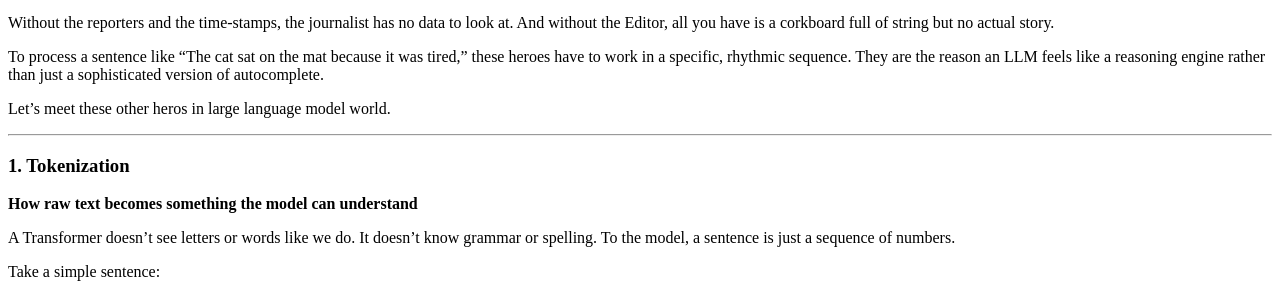
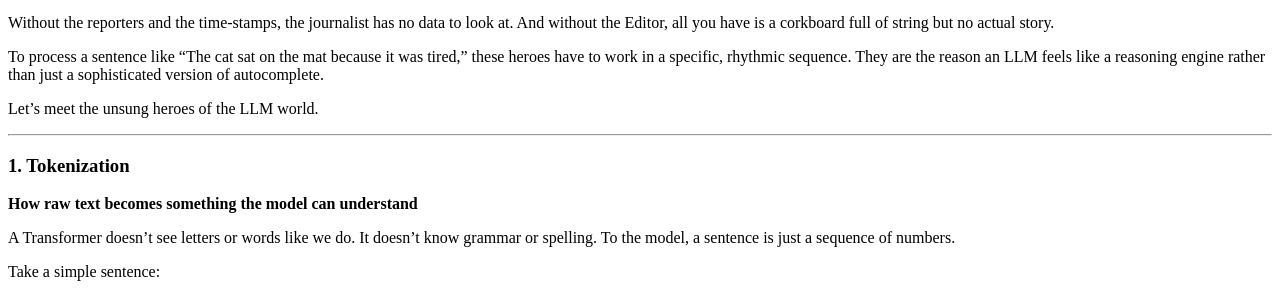
Before and after one commit to vivekvermacse/vivekvermacse.github.io, a Jekyll site: the page built from _posts/2023-04-12-beyond-attention.md, in a window 1280 px wide and 900 px high, scrolled down 318 px. Shown: the part 160-452 px from the top of the window. Built offline with Jekyll 4.4.1, drawn with Linux system fonts in a browser that asks for light colours.

Commit message:
Update 2023-04-12-beyond-attention.md

```diff
--- a/_posts/2023-04-12-beyond-attention.md
+++ b/_posts/2023-04-12-beyond-attention.md
@@ -7,7 +7,6 @@ permalink: /2023/04/12/beyond-attention-how-language-models-truly-think.html
 ---
 
 <p><em>Updated: <time datetime="2025-03-31T10:00:00-08:00">March 31, 2025</time></em></p>
-
 
 *Tokenization, positional encoding, and the MLP — the quiet engines behind the magic*
 
@@ -29,7 +28,7 @@ Without the reporters and the time-stamps, the journalist has no data to look at
 
 To process a sentence like “The cat sat on the mat because it was tired,” these heroes have to work in a specific, rhythmic sequence. They are the reason an LLM feels like a reasoning engine rather than just a sophisticated version of autocomplete.
 
-Let’s meet these other heros in large language model world.
+Let’s meet the unsung heroes of the LLM world.
 
 ---
 
```
